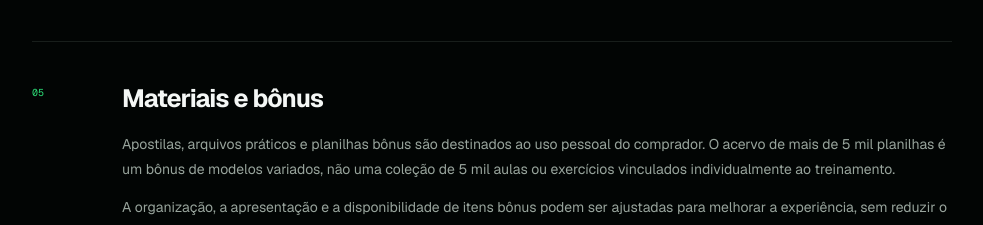
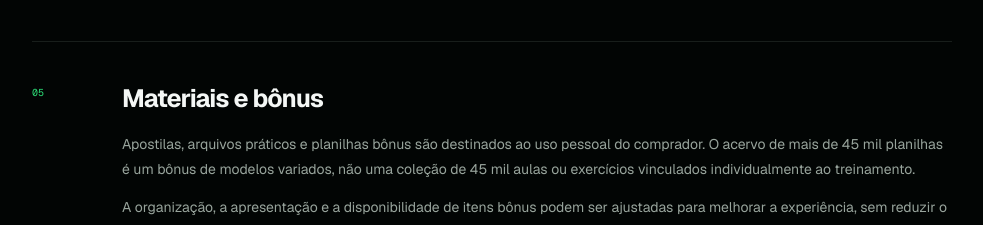
Before and after one commit to MindLone/excel-avancado, a Next.js app: page /termos-de-uso in a window 1280 px wide. Shown: the part 1440-1665 px from the top of the page, without its empty margins (148-1131 px from the left). Built offline with nearby package versions, Linux system fonts and the light colour scheme.

Commit message:
Update page.tsx

```diff
--- a/app/termos-de-uso/page.tsx
+++ b/app/termos-de-uso/page.tsx
@@ -8,7 +8,7 @@ const sections = [
   { title: "Sobre o treinamento", paragraphs: ["O Excel Avançado é um curso livre, online e de caráter educacional, composto por videoaulas e materiais complementares. O conteúdo abrange assuntos do básico ao avançado, como organização de dados, fórmulas, análises, gráficos, dashboards e introdução a automações.", "O certificado emitido comprova a conclusão do treinamento. Ele não equivale a diploma acadêmico, certificação profissional regulamentada ou reconhecimento pelo MEC."] },
   { title: "Compra e acesso", items: ["O acesso é enviado ao e-mail informado após a confirmação do pagamento.", "O comprador deve fornecer dados corretos e manter suas credenciais protegidas.", "O acesso é pessoal e não pode ser vendido, cedido ou compartilhado com terceiros.", "Problemas de acesso devem ser informados pelo canal de suporte da área de membros."] },
   { title: "Requisitos técnicos", paragraphs: ["Para acompanhar o curso, o aluno precisa de conexão com a internet e dispositivo compatível. A licença do Microsoft Excel, sistema operacional, equipamentos e serviços de internet não estão incluídos na compra."] },
-  { title: "Materiais e bônus", paragraphs: ["Apostilas, arquivos práticos e planilhas bônus são destinados ao uso pessoal do comprador. O acervo de mais de 5 mil planilhas é um bônus de modelos variados, não uma coleção de 5 mil aulas ou exercícios vinculados individualmente ao treinamento.", "A organização, a apresentação e a disponibilidade de itens bônus podem ser ajustadas para melhorar a experiência, sem reduzir o conteúdo principal adquirido."] },
+  { title: "Materiais e bônus", paragraphs: ["Apostilas, arquivos práticos e planilhas bônus são destinados ao uso pessoal do comprador. O acervo de mais de 45 mil planilhas é um bônus de modelos variados, não uma coleção de 45 mil aulas ou exercícios vinculados individualmente ao treinamento.", "A organização, a apresentação e a disponibilidade de itens bônus podem ser ajustadas para melhorar a experiência, sem reduzir o conteúdo principal adquirido."] },
   { title: "Propriedade intelectual", paragraphs: ["A marca, os textos, as aulas, o design e os materiais disponibilizados são protegidos por direitos autorais e outras normas aplicáveis. É proibido copiar, gravar, revender, redistribuir, disponibilizar publicamente, remover identificações ou explorar comercialmente o conteúdo sem autorização escrita."] },
   { title: "Certificado", paragraphs: ["O certificado digital fica disponível após a conclusão do treinamento e o cumprimento do período de liberação informado na área de membros. O nome do certificado será baseado nos dados cadastrados pelo aluno."] },
   { title: "Suporte", paragraphs: ["O suporte disponível é destinado principalmente a questões de acesso e funcionamento da plataforma. Respostas pedagógicas individuais, consultoria, correção de projetos ou acompanhamento particular só estarão incluídos quando forem expressamente oferecidos na página de venda."] },
```
